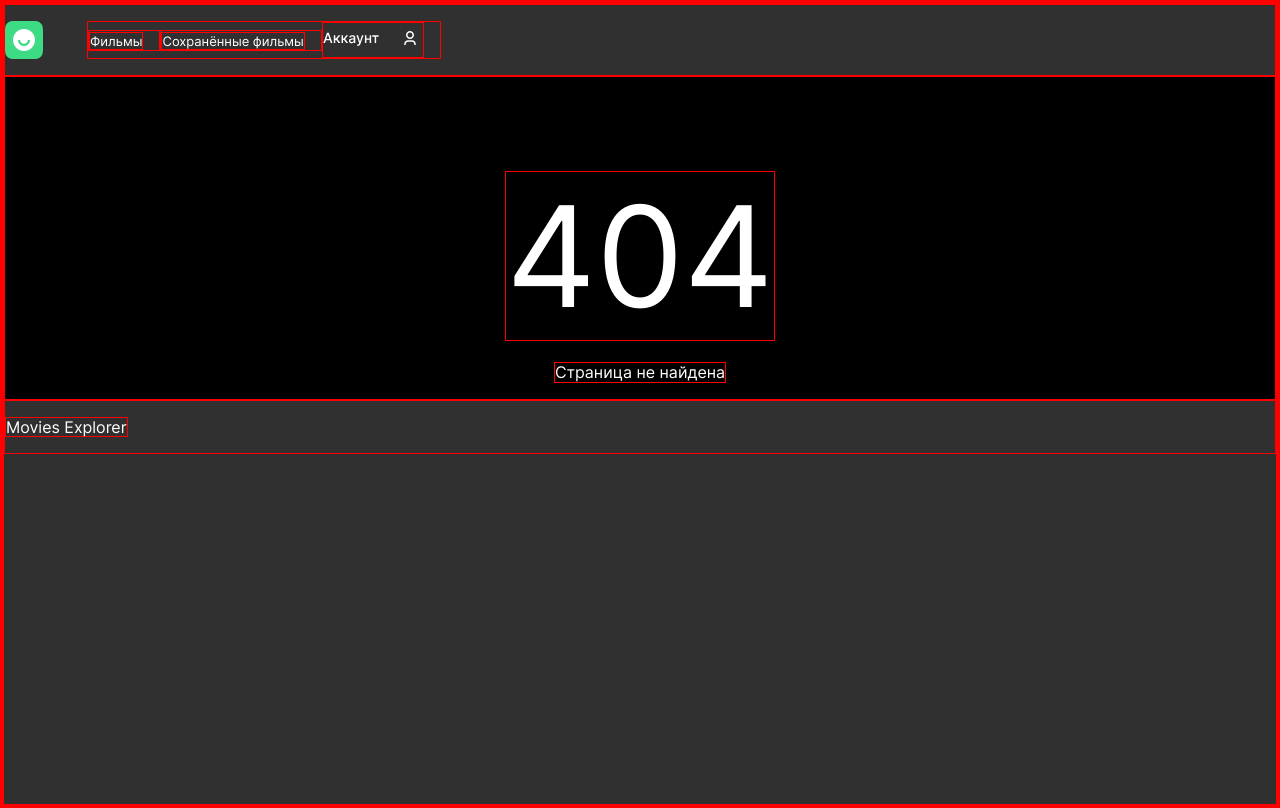
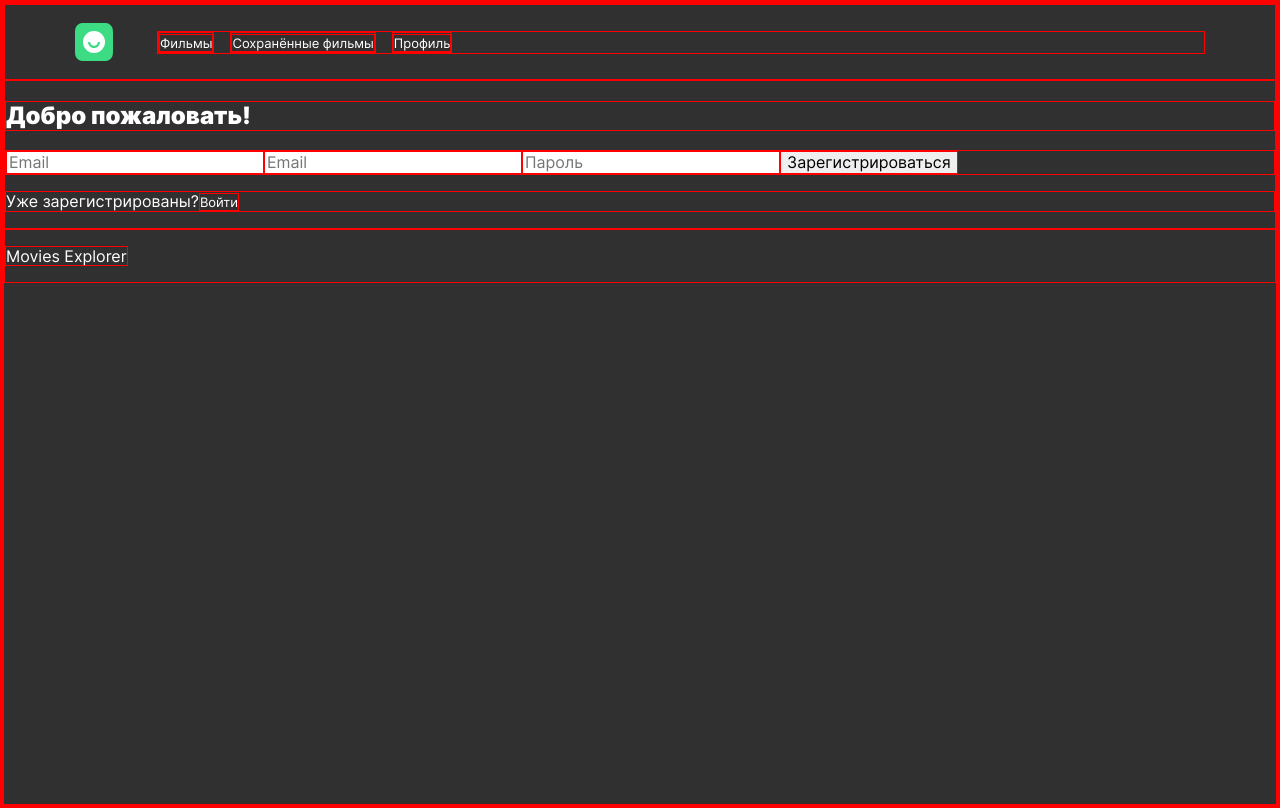
Before and after one commit to Fr0stFree/MoviesExplorer, a React (Create React App) app in the folder frontend/: page /signup in a window 1280 px wide. Before the commit this address had no page. Built offline with nearby package versions, Linux system fonts and the light colour scheme.

Commit message:
update header, init register form

```diff
--- a/frontend/src/components/App/App.jsx
+++ b/frontend/src/components/App/App.jsx
@@ -1,20 +1,31 @@
 import React, { Component } from 'react';
 import { Route, Routes, Navigate } from 'react-router-dom';
 
+import CurrentUserContext from '../../contexts/CurrentUserContext';
 import Header from '../Header/Header';
 import Footer from "../Footer/Footer";
 import PageNotFound from "../PageNotFound/PageNotFound";
+import Register from "../Register/Register";
 
 export default class App extends Component {
+  constructor(props) {
+    super(props);
+    this.state = {
+      currentUser: { name: "Жак-Ив Кусто", isAuthenticated: true },
+    }
+  }
+
   render() {
     return (
       <div className="page">
-        <Header />
-          <Routes>
-            <Route path="/" element={<Navigate to="/home" />} />
-            <Route path="*" element={<PageNotFound />} />
-          </Routes>
-        <Footer />
+        <CurrentUserContext.Provider value={this.state.currentUser}>
+          <Header />
+            <Routes>
+              <Route path="/signup" element={<Register />} />
+              <Route path="*" element={<PageNotFound />} />
+            </Routes>
+          <Footer />
+        </CurrentUserContext.Provider>
       </div>
     );
   }
--- a/frontend/src/components/Header/Header.css
+++ b/frontend/src/components/Header/Header.css
@@ -1,6 +1,8 @@
 .header {
   display: flex;
   align-items: center;
+  height: 74px;
+  padding: 0 70px 0;
 }
 
 .header__logo {
--- a/frontend/src/components/Header/Header.jsx
+++ b/frontend/src/components/Header/Header.jsx
@@ -1,13 +1,11 @@
 import React, { Component } from 'react';
 
 import logo from '../../images/header-logo.svg';
-import profile from '../../images/profile.svg';
 import Navigation from '../Navigation/Navigation';
 import './Header.css';
 
 export default class Header extends Component {
   render() {
-    // const { isAuthenticated } = this.props;
     return (
       <header className={"header"}>
         <img src={logo} alt="Логотип" className={"header__logo"} />
--- a/frontend/src/components/Navigation/Navigation.css
+++ b/frontend/src/components/Navigation/Navigation.css
@@ -4,6 +4,16 @@
   align-items: center;
   list-style-type: None;
   padding: 0;
+  width: 100%;
+}
+
+.navigation__corner-item {
+  margin-right: auto;
+
+}
+
+.navigation__item:not(:last-child) {
+  margin-right: 16px;
 }
 
 .navigation__link {
@@ -14,9 +24,13 @@
   font-size: 13px;
   line-height: 18px;
   text-decoration-line: none;
-  margin-right: 16px;
+  transition: opacity 0.3s ease-in-out;
 }
 
-.navigation__profile {
-  margin-left: auto;
+.navigation__link:hover {
+  opacity: 0.7;
 }
+
+.navigation__link_active {
+  font-weight: 500;
+}
--- a/frontend/src/components/Navigation/Navigation.jsx
+++ b/frontend/src/components/Navigation/Navigation.jsx
@@ -2,28 +2,61 @@ import React, { Component } from 'react';
 import { NavLink } from 'react-router-dom';
 
 import './Navigation.css';
-import profile from "../../images/profile.svg";
+import CurrentUserContext from '../../contexts/CurrentUserContext';
+// import profile from "../../images/profile.svg";
 
 export default class Navigation extends Component {
-  render() {
+  static contextType = CurrentUserContext;
+
+
+  linkClassName = ({ isActive }) => {
+    let linkClass = "navigation__link";
+    if (isActive) {
+      linkClass += " navigation__link_active";
+    }
+    return linkClass;
+  }
+
+  navigationBarForClient = () => {
     return (
       <ul className={"navigation"}>
-        <li>
-          <NavLink to="/movies"
-                   className={"navigation__link"}
-                   activeClassName={"navigation__link_active"}>Фильмы</NavLink>
+        <li className={"navigation__item"}>
+          <NavLink to="/signup"
+                   className={this.linkClassName}>Регистрация</NavLink>
         </li>
-        <li>
-          <NavLink to="/saved-movies"
-                   className={"navigation__link"}
-                   activeClassName={"navigation__link_active"}>Сохранённые фильмы</NavLink>
+        <li className={"navigation__item"}>
+          <NavLink to="/signin"
+                   className={this.linkClassName}>Войти</NavLink>
         </li>
-        <NavLink to={"/profile"}
-                 className={"navigation__link navigation__link_profile"}
-                 activeClassName={"navigation__link_active"}>
-          <img src={profile} alt="Профиль" className={"navigation__profile"} />
-        </NavLink>
       </ul>
     )
   }
+
+  navigationBarForAuthUser = () => {
+    return (
+      <ul className={"navigation"}>
+        <li className={"navigation__item"}>
+          <NavLink to="/movies"
+                   className={this.linkClassName}>Фильмы</NavLink>
+        </li>
+        <li className={"navigation__item"}>
+          <NavLink to="/saved-movies"
+                   className={this.linkClassName}>Сохранённые фильмы</NavLink>
+        </li>
+        <li className={"navigation__item navigation__corner-item"}>
+          <NavLink to="/profile"
+                   className={this.linkClassName}>Профиль</NavLink>
+        </li>
+      </ul>
+    )
+  }
+
+  render() {
+    const { isAuthenticated } = this.context;
+    return (
+      <>
+        {isAuthenticated ? this.navigationBarForAuthUser() : this.navigationBarForClient()}
+      </>
+    )
+  }
 }
--- a/frontend/src/components/PageNotFound/PageNotFound.css
+++ b/frontend/src/components/PageNotFound/PageNotFound.css
@@ -4,6 +4,7 @@
   align-items: center;
   justify-content: center;
   background-color: black;
+  height: 100%;
 }
 
 .page-not-found__title {
--- /dev/null
+++ b/frontend/src/components/Register/Register.jsx
@@ -0,0 +1,69 @@
+import React, { Component } from 'react';
+import { Link } from 'react-router-dom';
+
+import '../Navigation/Navigation.css'
+
+export default class Auth extends Component {
+	constructor(props) {
+		super(props);
+		this.state = {
+			name: '',
+			email: '',
+			password: '',
+		};
+		this.handleSubmit = this.handleSubmit.bind(this);
+	}
+
+	handleInputChange = event => this.setState({[event.target.name]: event.target.value})
+
+	handleSubmit(event) {
+		event.preventDefault();
+		const { name, email, password } = this.state;
+		this.props.onSubmit(password, email);
+	}
+
+	render() {
+		return (
+			<div className="register">
+				<h2 className="register__title">Добро пожаловать!</h2>
+				<form className="register_form"
+							onSubmit={this.props.onSubmit}
+							name={`${this.props.name}-form`}>
+					<input id="form-name"
+								 type="text"
+								 value={this.state.name}
+								 onChange={this.handleInputChange}
+								 className="register__input register__input_type_text"
+								 name="email"
+								 placeholder="Email"
+								 required />
+					<input id="form-email"
+								 type="email"
+								 value={this.state.email}
+								 onChange={this.handleInputChange}
+								 className="register__input register__input_type_text"
+								 name="email"
+								 placeholder="Email"
+								 required />
+					<input id="form-password"
+								 type="password"
+								 value={this.state.password}
+								 onChange={this.handleInputChange}
+								 className="register__input register__input_type_text"
+								 name="password"
+								 placeholder="Пароль"
+								 required />
+					<button type="submit"
+									onClick={this.handleSubmit}
+									className="button register__input register__input_type_submit"
+					>Зарегистрироваться</button>
+				</form>
+				<p>Уже зарегистрированы?
+					<Link className={"navigation__link"}
+								to="/signin"
+					>Войти</Link>
+				</p>
+			</div>
+		);
+	}
+}
--- /dev/null
+++ b/frontend/src/contexts/CurrentUserContext.jsx
@@ -0,0 +1,3 @@
+import React from 'react';
+
+export default React.createContext();
```
Also changed, not shown: frontend/src/components/Register/Register.css (added).
